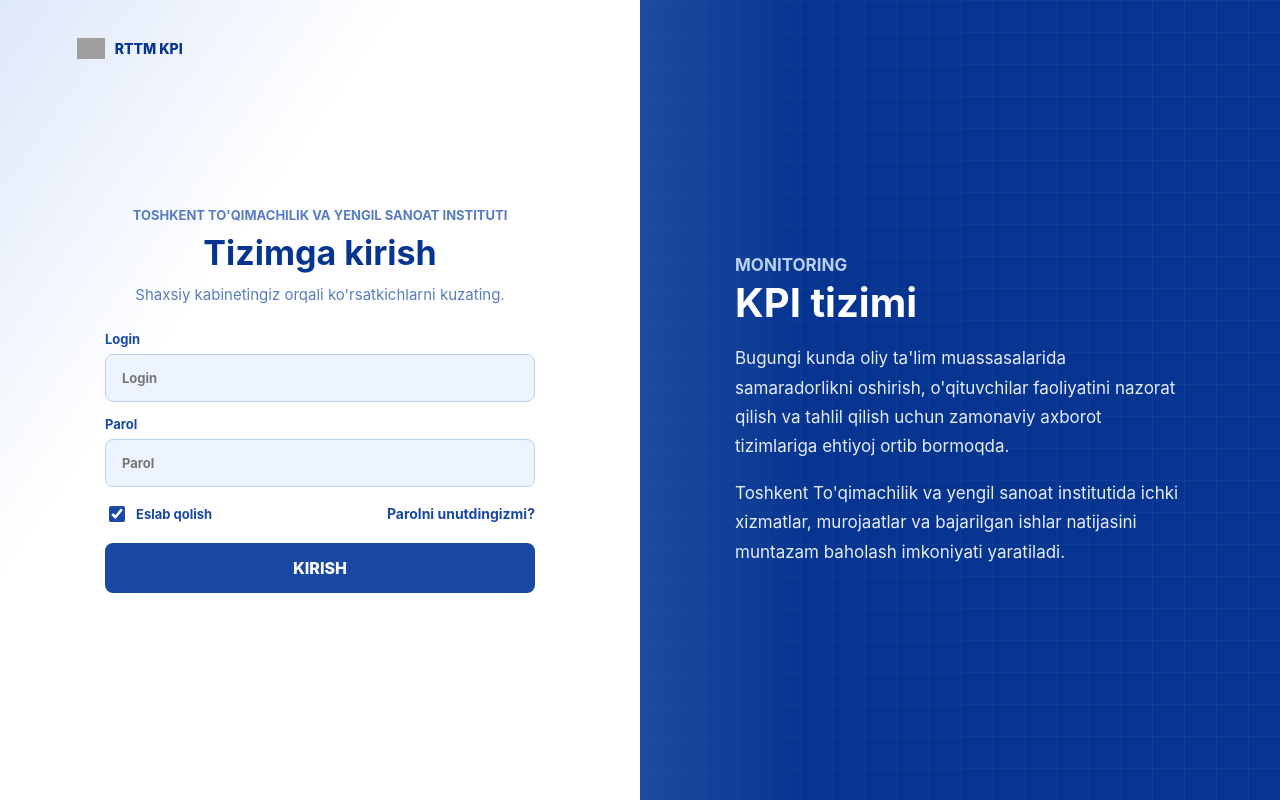
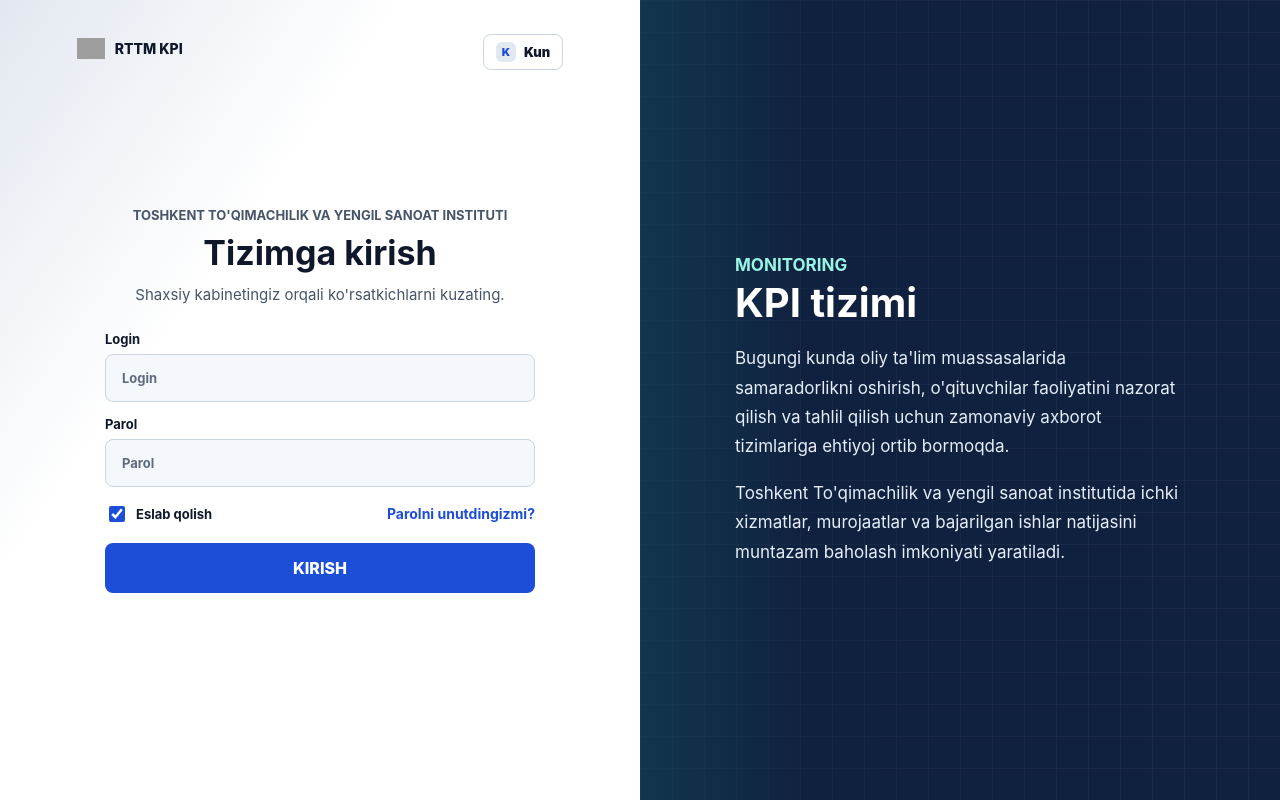
Before and after one commit to twopiq/rttmkpi, a Nuxt app: page / in a window 1280 px wide. Built offline with nearby package versions, Linux system fonts and the light colour scheme; no server answers; grey boxes are pictures that could not be loaded.

Commit message:
-Ranglar palitrasi yangilandi

```diff
--- a/app/app.vue
+++ b/app/app.vue
@@ -3,18 +3,114 @@
   <NuxtPage />
 </template>
 
+<script setup lang="ts">
+useHead({
+  script: [
+    {
+      innerHTML:
+        "try{var t=localStorage.getItem('rttm-kpi-theme');if(t!=='dark'&&t!=='light'){t=window.matchMedia&&window.matchMedia('(prefers-color-scheme: dark)').matches?'dark':'light'}document.documentElement.dataset.theme=t;document.documentElement.style.colorScheme=t}catch(e){}",
+      tagPosition: 'head',
+    },
+  ],
+})
+</script>
+
 <style>
 :root {
-  --kpi-blue-1: #577DC0;
-  --kpi-blue-2: #053591;
-  --kpi-blue-3: #1949A2;
-  --kpi-blue-4: #063899;
-  --kpi-blue-5: #BBD0F3;
-  --kpi-bg: #EEF4FF;
+  --kpi-blue-1: #2563EB;
+  --kpi-blue-2: #172554;
+  --kpi-blue-3: #1D4ED8;
+  --kpi-blue-4: #0F766E;
+  --kpi-blue-5: #DBEAFE;
+  --kpi-bg: #F4F7FB;
   --kpi-surface: #FFFFFF;
-  --kpi-border: #BBD0F3;
-  --kpi-text: #082457;
-  --kpi-muted: #577DC0;
-  --kpi-shadow: 0 16px 40px rgba(5, 53, 145, 0.1);
+  --kpi-surface-strong: #F8FAFC;
+  --kpi-sidebar: #10213F;
+  --kpi-border: #CBD5E1;
+  --kpi-text: #0F172A;
+  --kpi-muted: #475569;
+  --kpi-inverse: #FFFFFF;
+  --kpi-primary: #1D4ED8;
+  --kpi-primary-hover: #1E40AF;
+  --kpi-accent: #0F766E;
+  --kpi-accent-soft: #CCFBF1;
+  --kpi-success: #047857;
+  --kpi-success-soft: #D1FAE5;
+  --kpi-warning: #B45309;
+  --kpi-warning-soft: #FEF3C7;
+  --kpi-danger: #BE123C;
+  --kpi-danger-soft: #FFE4E6;
+  --kpi-soft: #E2E8F0;
+  --kpi-focus: rgba(29, 78, 216, 0.22);
+  --kpi-shadow: 0 14px 34px rgba(15, 23, 42, 0.09);
+  --kpi-chart-1: #1D4ED8;
+  --kpi-chart-2: #0F766E;
+  --kpi-chart-3: #B45309;
+  --kpi-chart-4: #7C3AED;
+  --kpi-chart-5: #BE123C;
+}
+
+:root[data-theme='dark'] {
+  --kpi-blue-1: #60A5FA;
+  --kpi-blue-2: #E5EDF9;
+  --kpi-blue-3: #93C5FD;
+  --kpi-blue-4: #5EEAD4;
+  --kpi-blue-5: #1E3A5F;
+  --kpi-bg: #0B1120;
+  --kpi-surface: #111827;
+  --kpi-surface-strong: #172033;
+  --kpi-sidebar: #07111F;
+  --kpi-border: #334155;
+  --kpi-text: #E5EDF9;
+  --kpi-muted: #B6C3D1;
+  --kpi-inverse: #07111F;
+  --kpi-primary: #60A5FA;
+  --kpi-primary-hover: #93C5FD;
+  --kpi-accent: #5EEAD4;
+  --kpi-accent-soft: #143C3A;
+  --kpi-success: #34D399;
+  --kpi-success-soft: #123A2C;
+  --kpi-warning: #FBBF24;
+  --kpi-warning-soft: #3F2B0B;
+  --kpi-danger: #FB7185;
+  --kpi-danger-soft: #431923;
+  --kpi-soft: #1E293B;
+  --kpi-focus: rgba(96, 165, 250, 0.28);
+  --kpi-shadow: 0 18px 42px rgba(0, 0, 0, 0.32);
+  --kpi-chart-1: #60A5FA;
+  --kpi-chart-2: #5EEAD4;
+  --kpi-chart-3: #FBBF24;
+  --kpi-chart-4: #C4B5FD;
+  --kpi-chart-5: #FB7185;
+}
+
+html {
+  background: var(--kpi-bg);
+}
+
+body {
+  transition:
+    background 180ms ease,
+    color 180ms ease;
+}
+
+button,
+a,
+input,
+select {
+  transition:
+    background 160ms ease,
+    border-color 160ms ease,
+    box-shadow 160ms ease,
+    color 160ms ease,
+    transform 160ms ease;
+}
+
+button:focus-visible,
+a:focus-visible,
+input:focus-visible,
+select:focus-visible {
+  outline: 3px solid var(--kpi-focus);
+  outline-offset: 2px;
 }
 </style>
--- a/app/components/AppShell.vue
+++ b/app/components/AppShell.vue
@@ -7,6 +7,7 @@ const props = defineProps<{
 
 const auth = useAuthStore()
 const route = useRoute()
+const { theme, themeLabel, themeButtonLabel, toggleTheme } = useTheme()
 
 const navItems = [
 	{ label: 'Dashboard', to: '/dashboard', icon: 'D' },
@@ -73,7 +74,19 @@ const logout = async () => {
 				<div class="top-actions">
 					<span v-if="props.badge" class="badge">{{ props.badge }}</span>
 					<time>{{ today }}</time>
-					<button type="button" aria-label="Chiqish" @click="logout">↪</button>
+					<button
+						type="button"
+						class="theme-toggle"
+						:aria-label="themeButtonLabel"
+						:aria-pressed="theme === 'dark'"
+						@click="toggleTheme"
+					>
+						<span aria-hidden="true">{{ theme === 'dark' ? 'T' : 'K' }}</span>
+						{{ themeLabel }}
+					</button>
+					<button type="button" class="logout-button" aria-label="Chiqish" @click="logout">
+						Chiqish
+					</button>
 				</div>
 			</header>
 
@@ -111,8 +124,8 @@ const logout = async () => {
 	position: sticky;
 	top: 0;
 	height: 100vh;
-	background: var(--kpi-blue-2);
-	color: var(--kpi-blue-5);
+	background: var(--kpi-sidebar);
+	color: #cbd5e1;
 	padding: 14px 18px;
 }
 
@@ -135,7 +148,7 @@ const logout = async () => {
 
 .brand strong {
 	display: block;
-	color: var(--kpi-surface);
+	color: #ffffff;
 	font-size: 14px;
 	line-height: 1.18;
 }
@@ -143,14 +156,14 @@ const logout = async () => {
 .brand span {
 	display: block;
 	margin-top: 3px;
-	color: var(--kpi-blue-5);
+	color: #cbd5e1;
 	font-size: 11px;
 	line-height: 1.25;
 }
 
 .section-title {
 	margin: 26px 0 12px;
-	color: var(--kpi-blue-5);
+	color: #cbd5e1;
 	font-size: 11px;
 	font-weight: 900;
 	letter-spacing: 2px;
@@ -168,7 +181,7 @@ const logout = async () => {
 	gap: 10px;
 	min-height: 42px;
 	border-radius: 8px;
-	color: var(--kpi-blue-5);
+	color: #dbe7f6;
 	font-size: 14px;
 	font-weight: 800;
 	padding: 0 14px;
@@ -177,8 +190,8 @@ const logout = async () => {
 
 .nav-list a:hover,
 .nav-list a.active {
-	background: var(--kpi-blue-3);
-	color: var(--kpi-surface);
+	background: var(--kpi-primary);
+	color: var(--kpi-inverse);
 }
 
 .nav-list span {
@@ -187,8 +200,8 @@ const logout = async () => {
 	width: 20px;
 	height: 20px;
 	border-radius: 6px;
-	background: rgba(187, 208, 243, 0.18);
-	color: var(--kpi-blue-5);
+	background: rgba(255, 255, 255, 0.12);
+	color: #e2e8f0;
 	font-size: 11px;
 	text-align: center;
 }
@@ -212,7 +225,7 @@ p {
 }
 
 h1 {
-	color: var(--kpi-blue-2);
+	color: var(--kpi-text);
 	font-size: 30px;
 	line-height: 1.15;
 }
@@ -226,8 +239,9 @@ h1 {
 .top-actions {
 	display: flex;
 	align-items: center;
+	flex-wrap: wrap;
 	gap: 12px;
-	color: var(--kpi-blue-2);
+	color: var(--kpi-text);
 	font-size: 13px;
 	font-weight: 800;
 }
@@ -237,20 +251,55 @@ h1 {
 	border: 1px solid var(--kpi-border);
 	border-radius: 8px;
 	background: var(--kpi-surface);
-	color: var(--kpi-blue-3);
+	color: var(--kpi-text);
 	padding: 9px 12px;
 }
 
-.top-actions button {
-	width: 34px;
+.theme-toggle,
+.logout-button {
 	height: 34px;
-	border: 0;
+	border: 1px solid var(--kpi-border);
 	border-radius: 8px;
-	background: var(--kpi-blue-5);
-	color: var(--kpi-blue-2);
+	background: var(--kpi-surface);
+	color: var(--kpi-text);
 	cursor: pointer;
-	font-size: 18px;
+	font-size: 13px;
 	font-weight: 900;
+	padding: 0 12px;
+}
+
+.theme-toggle {
+	display: inline-flex;
+	align-items: center;
+	gap: 8px;
+}
+
+.theme-toggle span {
+	display: inline-grid;
+	place-items: center;
+	width: 20px;
+	height: 20px;
+	border-radius: 6px;
+	background: var(--kpi-soft);
+	color: var(--kpi-primary);
+	font-size: 11px;
+}
+
+.theme-toggle:hover,
+.logout-button:hover {
+	border-color: var(--kpi-primary);
+	background: var(--kpi-soft);
+}
+
+.logout-button {
+	border-color: transparent;
+	background: var(--kpi-primary);
+	color: var(--kpi-inverse);
+}
+
+.logout-button:hover {
+	background: var(--kpi-primary-hover);
+	color: var(--kpi-inverse);
 }
 
 @media (max-width: 900px) {
--- a/app/components/BarChart.vue
+++ b/app/components/BarChart.vue
@@ -19,7 +19,7 @@ const maxValue = computed(() => Math.max(1, ...props.items.map((item) => item.va
         <span
           :style="{
             height: `${Math.max(6, (item.value / maxValue) * 100)}%`,
-            backgroundColor: props.color || '#577DC0',
+            backgroundColor: props.color || 'var(--kpi-chart-2)',
           }"
         />
       </div>
@@ -36,7 +36,7 @@ const maxValue = computed(() => Math.max(1, ...props.items.map((item) => item.va
   min-height: 220px;
   gap: 18px;
   border-bottom: 1px solid var(--kpi-border);
-  background-image: linear-gradient(var(--kpi-blue-5) 1px, transparent 1px);
+  background-image: linear-gradient(var(--kpi-soft) 1px, transparent 1px);
   background-size: 100% 36px;
   padding: 8px 8px 0;
 }
--- a/app/components/DashboardPanel.vue
+++ b/app/components/DashboardPanel.vue
@@ -34,7 +34,7 @@ p {
 }
 
 h2 {
-  color: var(--kpi-blue-2);
+  color: var(--kpi-text);
   font-size: 18px;
   line-height: 1.25;
 }
--- /dev/null
+++ b/app/composables/useTheme.ts
@@ -0,0 +1,65 @@
+type ThemeName = 'light' | 'dark'
+
+const storageKey = 'rttm-kpi-theme'
+
+const getSystemTheme = (): ThemeName => {
+	if (!import.meta.client) {
+		return 'light'
+	}
+
+	return window.matchMedia('(prefers-color-scheme: dark)').matches ? 'dark' : 'light'
+}
+
+const readStoredTheme = (): ThemeName => {
+	if (!import.meta.client) {
+		return 'light'
+	}
+
+	const storedTheme = window.localStorage.getItem(storageKey)
+
+	return storedTheme === 'dark' || storedTheme === 'light'
+		? storedTheme
+		: getSystemTheme()
+}
+
+const applyTheme = (theme: ThemeName) => {
+	if (!import.meta.client) {
+		return
+	}
+
+	document.documentElement.dataset.theme = theme
+	document.documentElement.style.colorScheme = theme
+	window.localStorage.setItem(storageKey, theme)
+}
+
+export const useTheme = () => {
+	const theme = useState<ThemeName>('app-theme', () => 'light')
+
+	const setTheme = (nextTheme: ThemeName) => {
+		theme.value = nextTheme
+		applyTheme(nextTheme)
+	}
+
+	const toggleTheme = () => {
+		setTheme(theme.value === 'dark' ? 'light' : 'dark')
+	}
+
+	onMounted(() => {
+		setTheme(readStoredTheme())
+	})
+
+	const themeLabel = computed(() => (theme.value === 'dark' ? 'Tun' : 'Kun'))
+	const themeButtonLabel = computed(() =>
+		theme.value === 'dark'
+			? "Kunduzgi mavzuga o'tish"
+			: "Tungi mavzuga o'tish",
+	)
+
+	return {
+		theme,
+		themeLabel,
+		themeButtonLabel,
+		setTheme,
+		toggleTheme,
+	}
+}
--- a/app/pages/dashboard.vue
+++ b/app/pages/dashboard.vue
@@ -115,7 +115,9 @@ useHead({
               </td>
               <td>{{ ticket.date || '-' }}</td>
               <td>
-                <button type="button" class="action-btn">↗</button>
+                <button type="button" class="action-btn" aria-label="Murojaatni ochish">
+                  <span aria-hidden="true">&gt;</span>
+                </button>
               </td>
             </tr>
           </tbody>
@@ -160,7 +162,7 @@ select {
   border: 1px solid var(--kpi-border);
   border-radius: 8px;
   background: var(--kpi-surface);
-  color: var(--kpi-blue-2);
+  color: var(--kpi-text);
   font: inherit;
   font-weight: 800;
   padding: 0 12px;
@@ -168,21 +170,25 @@ select {
 
 button {
   border: 0;
-  background: var(--kpi-blue-3);
-  color: var(--kpi-surface);
+  background: var(--kpi-primary);
+  color: var(--kpi-inverse);
   cursor: pointer;
 }
 
+button:hover {
+  background: var(--kpi-primary-hover);
+}
+
 .filter-waiting {
-  background: var(--kpi-blue-1);
+  background: var(--kpi-warning);
 }
 
 .filter-process {
-  background: var(--kpi-blue-3);
+  background: var(--kpi-primary);
 }
 
 .filter-done {
-  background: var(--kpi-blue-4);
+  background: var(--kpi-success);
 }
 
 .table-wrap {
@@ -204,8 +210,8 @@ td {
 }
 
 th {
-  background: var(--kpi-blue-5);
-  color: var(--kpi-blue-2);
+  background: var(--kpi-soft);
+  color: var(--kpi-text);
   font-size: 12px;
   font-weight: 900;
   letter-spacing: 1px;
@@ -213,7 +219,7 @@ th {
 }
 
 td {
-  color: var(--kpi-blue-2);
+  color: var(--kpi-text);
   font-size: 13px;
 }
 
@@ -225,7 +231,7 @@ td small {
 }
 
 .ticket-id {
-  color: var(--kpi-blue-3);
+  color: var(--kpi-primary);
 }
 
 .employee-pill,
@@ -240,40 +246,45 @@ td small {
 }
 
 .employee-pill {
-  background: var(--kpi-blue-5);
-  color: var(--kpi-blue-2);
+  background: var(--kpi-accent-soft);
+  color: var(--kpi-accent);
 }
 
 .status-pill.success {
-  background: var(--kpi-blue-5);
-  color: var(--kpi-blue-4);
+  background: var(--kpi-success-soft);
+  color: var(--kpi-success);
 }
 
 .status-pill.warning {
-  background: var(--kpi-blue-5);
-  color: var(--kpi-blue-1);
+  background: var(--kpi-warning-soft);
+  color: var(--kpi-warning);
 }
 
 .status-pill.danger {
-  background: var(--kpi-blue-5);
-  color: var(--kpi-blue-3);
+  background: var(--kpi-danger-soft);
+  color: var(--kpi-danger);
 }
 
 .status-pill.process {
   background: var(--kpi-blue-5);
-  color: var(--kpi-blue-2);
+  color: var(--kpi-primary);
 }
 
 .status-pill.waiting {
-  background: var(--kpi-blue-5);
-  color: var(--kpi-blue-1);
+  background: var(--kpi-warning-soft);
+  color: var(--kpi-warning);
 }
 
 .action-btn {
   width: 34px;
   min-height: 34px;
+  background: var(--kpi-soft);
+  color: var(--kpi-primary);
+  padding: 0;
+}
+
+.action-btn:hover {
   background: var(--kpi-blue-5);
-  color: var(--kpi-blue-3);
 }
 
 .refresh-btn {
--- a/app/pages/employees.vue
+++ b/app/pages/employees.vue
@@ -39,7 +39,7 @@ useHead({
 
     <section class="employees-grid">
       <DashboardPanel title="Faol ishlar kesimi" subtitle="Har bir xodimdagi jarayondagi ishlar">
-        <BarChart :items="data?.employeeStatusChart || []" color="#577DC0" />
+        <BarChart :items="data?.employeeStatusChart || []" color="var(--kpi-chart-2)" />
       </DashboardPanel>
 
       <DashboardPanel title="Xodimlar holati">
@@ -99,7 +99,7 @@ strong {
   display: flex;
   align-items: center;
   gap: 8px;
-  color: var(--kpi-blue-2);
+  color: var(--kpi-text);
   font-size: 14px;
 }
 
@@ -107,11 +107,11 @@ i {
   width: 9px;
   height: 9px;
   border-radius: 50%;
-  background: var(--kpi-blue-1);
+  background: var(--kpi-success);
 }
 
 i.offline {
-  background: var(--kpi-blue-5);
+  background: var(--kpi-border);
 }
 
 span {
@@ -131,8 +131,8 @@ button {
   min-height: 34px;
   border: 0;
   border-radius: 8px;
-  background: var(--kpi-blue-3);
-  color: var(--kpi-surface);
+  background: var(--kpi-primary);
+  color: var(--kpi-inverse);
   cursor: pointer;
   font: inherit;
   font-size: 12px;
@@ -141,7 +141,15 @@ button {
 }
 
 button.dark {
-  background: var(--kpi-blue-1);
+  background: var(--kpi-accent);
+}
+
+button:hover {
+  background: var(--kpi-primary-hover);
+}
+
+button.dark:hover {
+  background: var(--kpi-blue-4);
 }
 
 @media (max-width: 1100px) {
--- a/app/pages/index.vue
+++ b/app/pages/index.vue
@@ -1,5 +1,6 @@
 <script setup lang="ts">
 const auth = useAuthStore()
+const { theme, themeLabel, themeButtonLabel, toggleTheme } = useTheme()
 
 const form = reactive({
 	login: '',
@@ -44,6 +45,17 @@ const submitLogin = async () => {
 <template>
 	<main class="login-shell">
 		<section class="login-panel" aria-label="Tizimga kirish">
+			<button
+				type="button"
+				class="theme-toggle"
+				:aria-label="themeButtonLabel"
+				:aria-pressed="theme === 'dark'"
+				@click="toggleTheme"
+			>
+				<span aria-hidden="true">{{ theme === 'dark' ? 'T' : 'K' }}</span>
+				{{ themeLabel }}
+			</button>
+
 			<div class="brand-mark">
 				<img
 					src="https://ttysi.uz/assets/public/images/logo_black.svg"
@@ -158,8 +170,43 @@ const submitLogin = async () => {
 .login-panel {
 	align-items: center;
 	background:
-		linear-gradient(125deg, rgba(187, 208, 243, 0.5), transparent 34%),
+		linear-gradient(125deg, var(--kpi-soft), transparent 34%),
 		var(--kpi-surface);
+}
+
+.theme-toggle {
+	position: absolute;
+	top: 34px;
+	right: clamp(24px, 6vw, 88px);
+	display: inline-flex;
+	align-items: center;
+	gap: 8px;
+	min-height: 36px;
+	border: 1px solid var(--kpi-border);
+	border-radius: 8px;
+	background: var(--kpi-surface);
+	color: var(--kpi-text);
+	cursor: pointer;
+	font: inherit;
+	font-size: 13px;
+	font-weight: 900;
+	padding: 0 12px;
+}
+
+.theme-toggle span {
+	display: inline-grid;
+	place-items: center;
+	width: 20px;
+	height: 20px;
+	border-radius: 6px;
+	background: var(--kpi-soft);
+	color: var(--kpi-primary);
+	font-size: 11px;
+}
+
+.theme-toggle:hover {
+	border-color: var(--kpi-primary);
+	background: var(--kpi-soft);
 }
 
 .brand-mark {
@@ -169,7 +216,7 @@ const submitLogin = async () => {
 	display: inline-flex;
 	align-items: center;
 	gap: 10px;
-	color: var(--kpi-blue-2);
+	color: var(--kpi-text);
 	font-size: 14px;
 	font-weight: 800;
 	letter-spacing: 0;
@@ -203,7 +250,7 @@ const submitLogin = async () => {
 h1,
 h2 {
 	margin: 0;
-	color: var(--kpi-blue-2);
+	color: var(--kpi-text);
 	font-size: 34px;
 	line-height: 1.15;
 }
@@ -229,7 +276,7 @@ h2 {
 	border: 1px solid var(--kpi-border);
 	border-radius: 8px;
 	background: var(--kpi-surface);
-	color: var(--kpi-blue-2);
+	color: var(--kpi-text);
 	cursor: pointer;
 	font-weight: 800;
 	letter-spacing: 0;
@@ -240,7 +287,7 @@ h2 {
 }
 
 .quick-actions button:hover {
-	border-color: var(--kpi-blue-3);
+	border-color: var(--kpi-primary);
 	transform: translateY(-1px);
 }
 
@@ -253,7 +300,7 @@ h2 {
 .login-form label {
 	display: grid;
 	gap: 7px;
-	color: var(--kpi-blue-3);
+	color: var(--kpi-text);
 	font-size: 13px;
 	font-weight: 700;
 }
@@ -265,7 +312,7 @@ h2 {
 	border: 1px solid var(--kpi-border);
 	border-radius: 8px;
 	background: var(--kpi-bg);
-	color: var(--kpi-blue-2);
+	color: var(--kpi-text);
 	font: inherit;
 	outline: none;
 	padding: 0 16px;
@@ -276,9 +323,14 @@ h2 {
 }
 
 .login-form input:focus {
-	border-color: var(--kpi-blue-3);
+	border-color: var(--kpi-primary);
 	background: var(--kpi-surface);
-	box-shadow: 0 0 0 4px rgba(25, 73, 162, 0.14);
+	box-shadow: 0 0 0 4px var(--kpi-focus);
+}
+
+.login-form input::placeholder {
+	color: var(--kpi-muted);
+	opacity: 0.86;
 }
 
 .form-row {
@@ -300,11 +352,11 @@ h2 {
 .remember input {
 	width: 16px;
 	height: 16px;
-	accent-color: var(--kpi-blue-3);
+	accent-color: var(--kpi-primary);
 }
 
 .link {
-	color: var(--kpi-blue-3);
+	color: var(--kpi-primary);
 	font-size: 14px;
 	font-weight: 700;
 	text-decoration: none;
@@ -316,10 +368,10 @@ h2 {
 
 .error-message {
 	margin: 0;
-	border: 1px solid var(--kpi-blue-5);
+	border: 1px solid var(--kpi-danger);
 	border-radius: 8px;
-	background: var(--kpi-blue-5);
-	color: var(--kpi-blue-4);
+	background: var(--kpi-danger-soft);
+	color: var(--kpi-danger);
 	font-size: 14px;
 	line-height: 1.45;
 	padding: 10px 12px;
@@ -331,8 +383,8 @@ h2 {
 	min-height: 50px;
 	border: 0;
 	border-radius: 8px;
-	background: var(--kpi-blue-3);
-	color: var(--kpi-surface);
+	background: var(--kpi-primary);
+	color: var(--kpi-inverse);
 	cursor: pointer;
 	font: inherit;
 	font-weight: 800;
@@ -344,7 +396,7 @@ h2 {
 }
 
 .submit-button:hover {
-	background: var(--kpi-blue-2);
+	background: var(--kpi-primary-hover);
 	transform: translateY(-1px);
 }
 
@@ -357,9 +409,9 @@ h2 {
 .info-panel {
 	align-items: center;
 	background:
-		linear-gradient(90deg, rgba(187, 208, 243, 0.14), transparent 26%),
-		var(--kpi-blue-2);
-	color: rgba(255, 255, 255, 0.9);
+		linear-gradient(90deg, rgba(20, 184, 166, 0.14), transparent 26%),
+		var(--kpi-sidebar);
+	color: #e5edf9;
 }
 
 .info-panel::before {
@@ -381,7 +433,7 @@ h2 {
 }
 
 .info-content h2 {
-	color: var(--kpi-surface);
+	color: #ffffff;
 	font-size: 40px;
 }
 
@@ -392,7 +444,7 @@ h2 {
 }
 
 .info-kicker {
-	color: var(--kpi-blue-5);
+	color: #99f6e4;
 }
 
 .outline-link {
@@ -404,7 +456,7 @@ h2 {
 	margin-top: 28px;
 	border: 1px solid rgba(255, 255, 255, 0.42);
 	border-radius: 8px;
-	color: var(--kpi-surface);
+	color: #ffffff;
 	font-size: 14px;
 	font-weight: 800;
 	letter-spacing: 0;
@@ -416,7 +468,7 @@ h2 {
 }
 
 .outline-link:hover {
-	border-color: var(--kpi-surface);
+	border-color: #ffffff;
 	background: rgba(255, 255, 255, 0.1);
 }
 
@@ -453,6 +505,10 @@ h2 {
 		left: 18px;
 	}
 
+	.theme-toggle {
+		right: 18px;
+	}
+
 	h1,
 	h2,
 	.info-content h2 {
--- a/app/pages/monthly-report.vue
+++ b/app/pages/monthly-report.vue
@@ -49,7 +49,7 @@ useHead({
       </DashboardPanel>
 
       <DashboardPanel title="Oylik ko'rsatkichlar" subtitle="Asosiy indikatorlar taqqoslamasi">
-        <BarChart :items="data?.monthlyIndicators || []" color="#1949A2" />
+        <BarChart :items="data?.monthlyIndicators || []" color="var(--kpi-chart-1)" />
       </DashboardPanel>
     </section>
 
@@ -89,7 +89,7 @@ button {
   border: 1px solid var(--kpi-border);
   border-radius: 8px;
   background: var(--kpi-surface);
-  color: var(--kpi-blue-2);
+  color: var(--kpi-text);
   font: inherit;
   font-weight: 800;
   padding: 0 14px;
@@ -97,8 +97,13 @@ button {
 
 button {
   border: 0;
-  background: var(--kpi-blue-3);
-  color: var(--kpi-surface);
+  background: var(--kpi-primary);
+  color: var(--kpi-inverse);
+  cursor: pointer;
+}
+
+button:hover {
+  background: var(--kpi-primary-hover);
 }
 
 .stats-grid {
@@ -131,8 +136,8 @@ td {
 }
 
 th {
-  background: var(--kpi-blue-5);
-  color: var(--kpi-blue-2);
+  background: var(--kpi-soft);
+  color: var(--kpi-text);
   font-size: 12px;
   font-weight: 900;
   letter-spacing: 1px;
```
Also changed, not shown: app/components/DonutChart.vue (+7 -1 lines), app/components/StatCard.vue (+17 -9 lines), app/pages/kpi.vue (+8 -8 lines).
